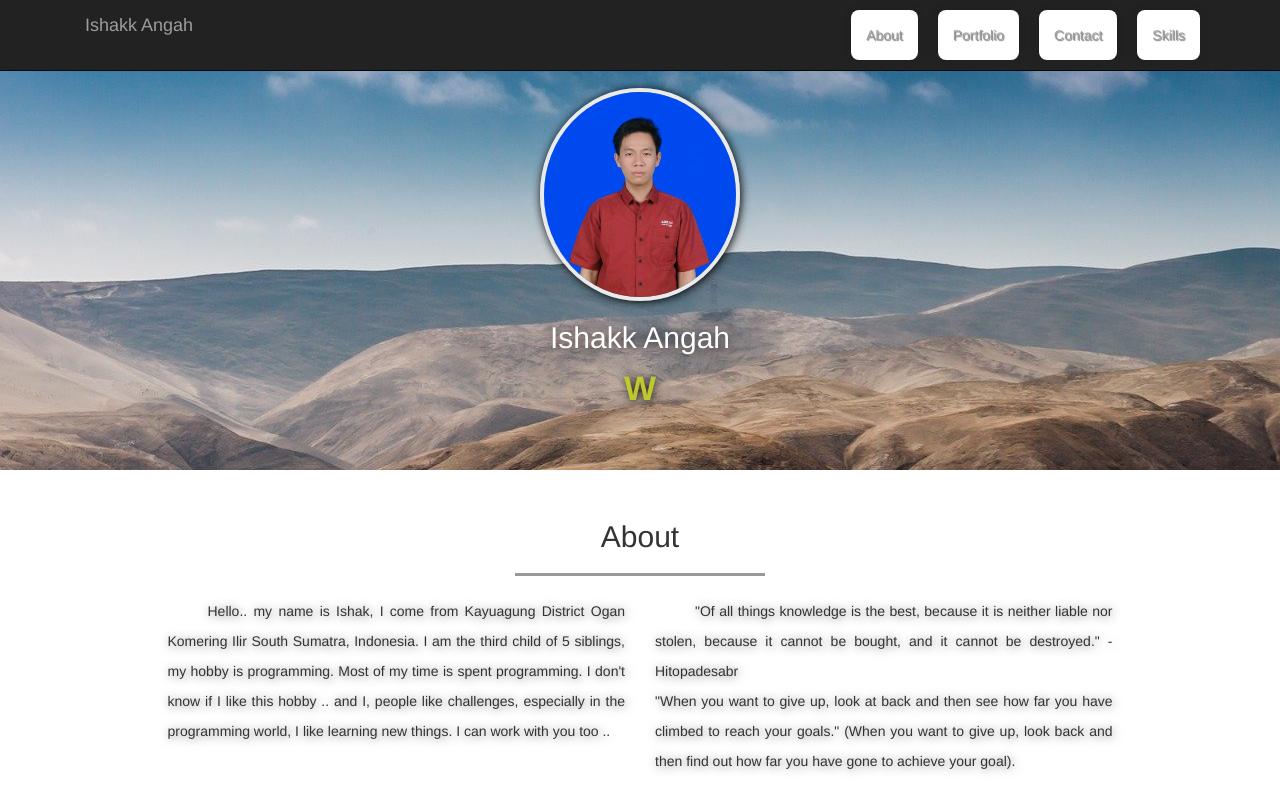
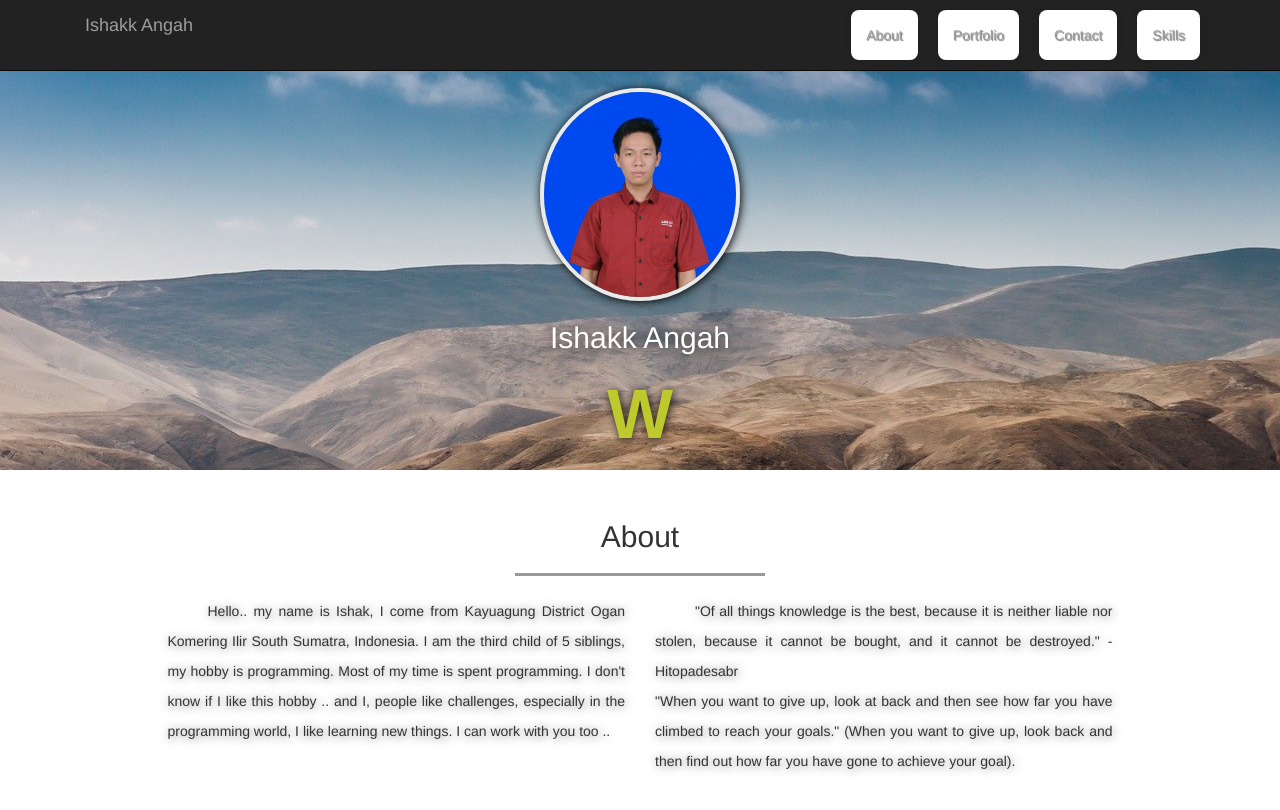
Before and after one commit to Ishakkangah/Ishakkangah.github.io, a plain HTML site: page index.html in a window 1280 px wide. Shown: the top 810 px of the page. Drawn offline with Linux system fonts and the light colour scheme.

Commit message:
Update style.css

```diff
--- a/css/style.css
+++ b/css/style.css
@@ -184,9 +184,9 @@ section{
 
 .jumbotron .efek-ngetik{
 	color: #bdc92d;
-	font-size: 34px;
+	font-size: 70px;
 	text-shadow: 1px 1px 10px rgba(0,0,0,0.9);
-	font-weight:bold;
+	font-weight: bold;
 }
 
 
```
